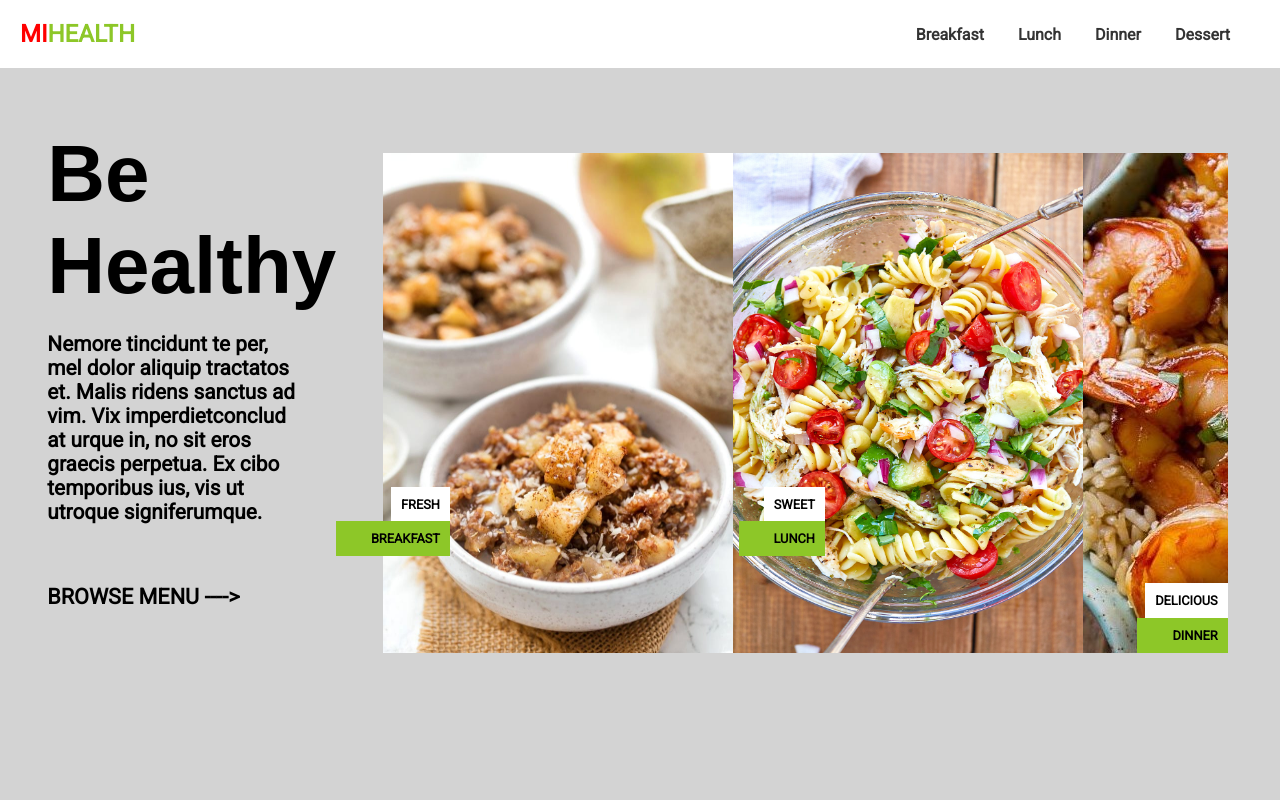
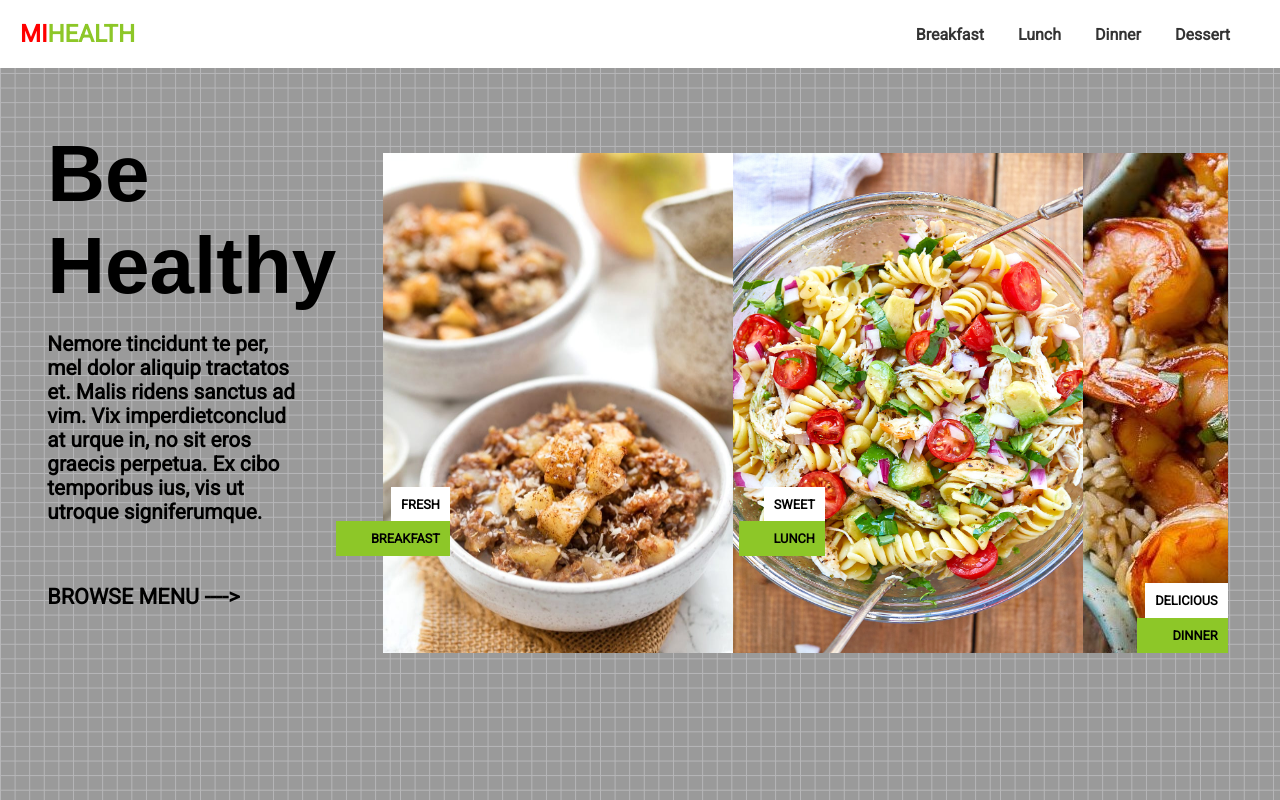
Before and after one commit to evcgit/html-project, a plain HTML site: page index.html in a window 1280 px wide. Drawn offline with Linux system fonts and the light colour scheme.

Commit message:
background update and log file

```diff
--- a/style.css
+++ b/style.css
@@ -4,7 +4,7 @@
 }
 
 body {
-    background: lightgray;
+    background-image: url(./images/css-pattern-by-magicpattern.png);
     font-family: 'Roboto', sans-serif;
 }
 
```
Also changed, not shown: images/css-pattern-by-magicpattern.png (added), log.txt (added).
